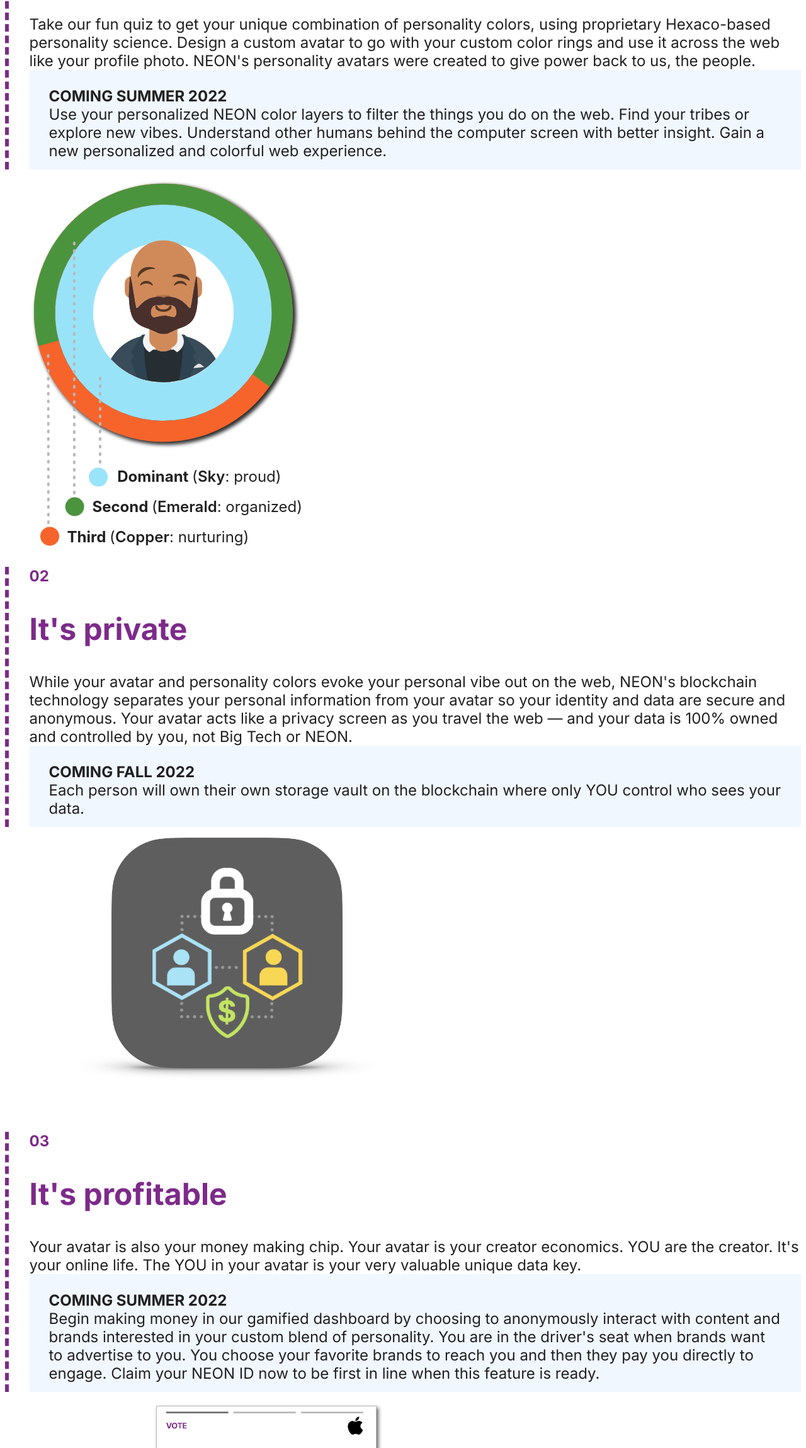
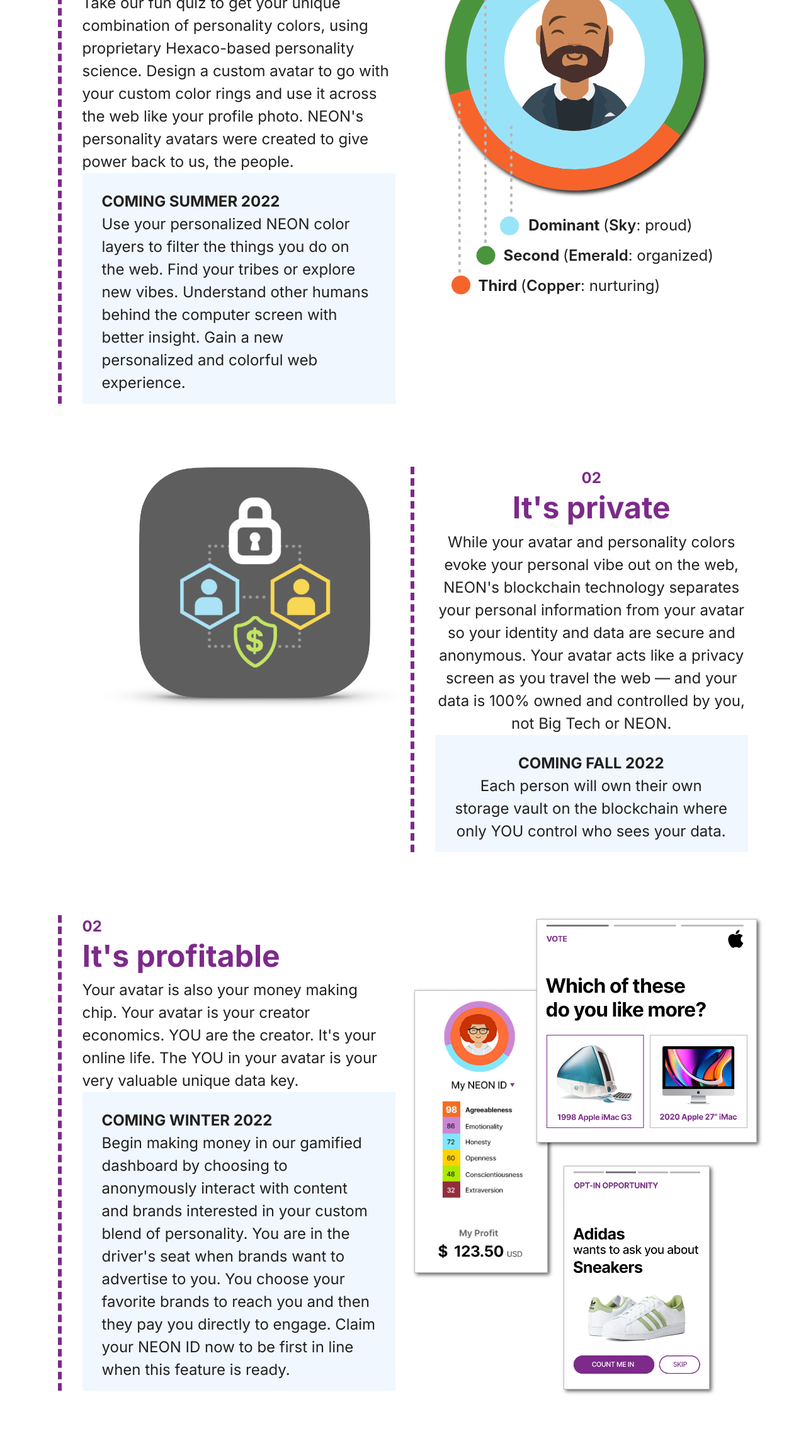
Before and after one commit to zimaben/NeonFrontendBuild, a website built with webpack: page index.html in a window 1280 px wide. Shown: the part 501-2800 px from the top of the page at 63% size. Built offline with nearby package versions, Linux system fonts and the light colour scheme.

Commit message:
add bootstrap functionality

```diff
--- a/index.html
+++ b/index.html
@@ -1,21 +1,30 @@
-<!doctype html>
+<!DOCTYPE html>
 
 <html lang="en">
   <head>
-  <meta charset="utf-8">
-  <meta name="viewport" content="width=device-width, initial-scale=1">
+    <meta charset="utf-8" />
+    <meta name="viewport" content="width=device-width, initial-scale=1" />
     <title>Neon Sections</title>
-  <meta name="description" content="A simple HTML5 Template for new projects.">
-  <link rel="stylesheet" href="/dist/style.css">
-  <link rel="preconnect" href="https://fonts.googleapis.com">
-  <link rel="preconnect" href="https://fonts.gstatic.com" crossorigin>
-  <link href="https://fonts.googleapis.com/css2?family=Inter:wght@400;500;600;700&family=Noto+Serif+Display:wght@600&display=swap" rel="stylesheet">
-
+    <meta
+      name="description"
+      content="A simple HTML5 Template for new projects."
+    />
+    <link rel="stylesheet" href="/dist/style.css" />
+    <link rel="preconnect" href="https://fonts.googleapis.com" />
+    <link rel="preconnect" href="https://fonts.gstatic.com" crossorigin />
+    <link
+      href="https://fonts.googleapis.com/css2?family=Inter:wght@400;500;600;700&family=Noto+Serif+Display:wght@600&display=swap"
+      rel="stylesheet"
+    />
+    <link
+      rel="stylesheet"
+      href="https://cdn.jsdelivr.net/npm/bootstrap@5.2.0-beta1/dist/css/bootstrap.min.css"
+    />
   </head>
   <body>
     <header>
       <div>
-      <span>NEON<img src="/assets/Group 1247.svg" alt=""></span>
+        <span>NEON<img src="/assets/Group 1247.svg" alt="" /></span>
         <span>Power to the people</span>
       </div>
 
@@ -25,25 +34,40 @@
           <li>For Brands</li>
           <li>Contact</li>
         </ul>
-      <input type="button" value="Sign In">
+        <input type="button" value="Sign In" />
       </div>
     </header>
 
-
     <!-- Your NEON ID is yours to own -->
     <!-- It's personalized -->
+    <section class="section-middle">
+      <h1 class="section-title">Your NEON ID is yours to own</h1>
       <section class="container-fluid">
         <div class="row">
-      <h1 class="section-title">Your NEON ID is yours to own</h1>
-      <div class="col-12 col-md-6 section-left">
-        <div class="step"><span class="stepnum" id="section1-step1">01</span>
+          <div class="col-sm-12 col-md-6 section-left">
+            <div class="step">
+              <span class="stepnum" id="section1-step1">01</span>
               <h2>It's personalized</h2>
-          <p>Take our fun quiz to get your unique combination of personality colors, using proprietary Hexaco-based personality science. Design a custom avatar to go with your custom color rings and use it across the web like your profile photo. NEON's personality avatars were created to give power back to us, the people.</p>
+              <p>
+                Take our fun quiz to get your unique combination of personality
+                colors, using proprietary Hexaco-based personality science.
+                Design a custom avatar to go with your custom color rings and
+                use it across the web like your profile photo. NEON's
+                personality avatars were created to give power back to us, the
+                people.
+              </p>
               <div class="coming-soon">
-            <p><span class="arrival-date">COMING SUMMER 2022</span><br>Use your personalized NEON color layers to filter the things you do on the web. Find your tribes or explore new vibes. Understand other humans behind the computer screen with better insight. Gain a new personalized and colorful web experience.</p>
+                <p>
+                  <span class="arrival-date">COMING SUMMER 2022</span><br />Use
+                  your personalized NEON color layers to filter the things you
+                  do on the web. Find your tribes or explore new vibes.
+                  Understand other humans behind the computer screen with better
+                  insight. Gain a new personalized and colorful web experience.
+                </p>
               </div>
             </div>
-      <div class="col-12 col-md-6 section-right">
+          </div>
+          <div class="col-sm-12 col-md-6 section-image">
             <figure class="sectionimg">
               <img src="/assets/Group 1245.svg" />
             </figure>
@@ -54,15 +78,28 @@
       <!-- It's private -->
       <section class="container-fluid">
         <div class="row">
-      <div class="col-12 col-md-6 section-right">
-        <div class="step"><span class="stepnum" id="section1-step1">02</span>
+          <div class="col-sm-12 col-md-6 section-image order-2">
+            <div class="step">
+              <span class="stepnum" id="section1-step1">02</span>
               <h2>It's private</h2>
-          <p>While your avatar and personality colors evoke your personal vibe out on the web, NEON's blockchain technology separates your personal information from your avatar so your identity and data are secure and anonymous. Your avatar acts like a privacy screen as you travel the web — and your data is 100% owned and controlled by you, not Big Tech or NEON.</p>
+              <p>
+                While your avatar and personality colors evoke your personal
+                vibe out on the web, NEON's blockchain technology separates your
+                personal information from your avatar so your identity and data
+                are secure and anonymous. Your avatar acts like a privacy screen
+                as you travel the web — and your data is 100% owned and
+                controlled by you, not Big Tech or NEON.
+              </p>
               <div class="coming-soon">
-            <p><span class="arrival-date">COMING FALL 2022</span><br>Each person will own their own storage vault on the blockchain where only YOU control who sees your data.</p>
+                <p>
+                  <span class="arrival-date">COMING FALL 2022</span><br />Each
+                  person will own their own storage vault on the blockchain
+                  where only YOU control who sees your data.
+                </p>
               </div>
             </div>
-      <div class="col-12 col-md-6 section-left">
+          </div>
+          <div class="col-sm-12 col-md-6 section-left order-1">
             <figure class="sectionimg">
               <img src="/assets/Group 1222.png" />
             </figure>
@@ -73,21 +110,36 @@
       <!-- It's profitable -->
       <section class="container-fluid">
         <div class="row">
-        <div class="col-12 col-md-6 section-left">
-          <div class="step"><span class="stepnum" id="section1-step1">03</span>
+          <div class="col-sm-12 col-md-6 section-left">
+            <div class="step">
+              <span class="stepnum" id="section1-step1">02</span>
               <h2>It's profitable</h2>
-            <p>Your avatar is also your money making chip. Your avatar is your creator economics. YOU are the creator. It's your online life. The YOU in your avatar is your very valuable unique data key.</p>
+              <p>
+                Your avatar is also your money making chip. Your avatar is your
+                creator economics. YOU are the creator. It's your online life.
+                The YOU in your avatar is your very valuable unique data key.
+              </p>
               <div class="coming-soon">
-               <p><span class="arrival-date">COMING SUMMER 2022</span><br>Begin making money in our gamified dashboard by choosing to anonymously interact with content and brands interested in your custom blend of personality. You are in the driver's seat when brands want to advertise to you. You choose your favorite brands to reach you and then they pay you directly to engage. Claim your NEON ID now to be first in line when this feature is ready.</p>
+                <p>
+                  <span class="arrival-date">COMING WINTER 2022</span
+                  ><br />Begin making money in our gamified dashboard by
+                  choosing to anonymously interact with content and brands
+                  interested in your custom blend of personality. You are in the
+                  driver's seat when brands want to advertise to you. You choose
+                  your favorite brands to reach you and then they pay you
+                  directly to engage. Claim your NEON ID now to be first in line
+                  when this feature is ready.
+                </p>
               </div>
             </div>
-        <div class="col-12 col-md-6 section-right">
+          </div>
+          <div class="col-sm-12 col-md-6 section-image">
             <figure class="sectionimg">
               <img src="/assets/Group 1223.png" />
             </figure>
           </div>
         </div>
       </section>
-
+    </section>
   </body>
 </html>
--- a/src/sections/_section1.scss
+++ b/src/sections/_section1.scss
@@ -1,8 +1,22 @@
+.section-middle {
+  padding: 80px;
+}
+
+.container-fluid {
+  margin-bottom: 100px;
+}
+
+.section-image {
+  text-align: center;
+}
+
 .section-title {
   font-family: 'Inter', sans-serif;
   font-size: 60px;
   font-weight: bold;
   color: #212121;
+  text-align: center;
+  margin-bottom: 50px;
 }
 
 .step {
```
Also changed, not shown: dist/style.css, 1 other file. Lines whose indentation alone changed are shown as unchanged.
